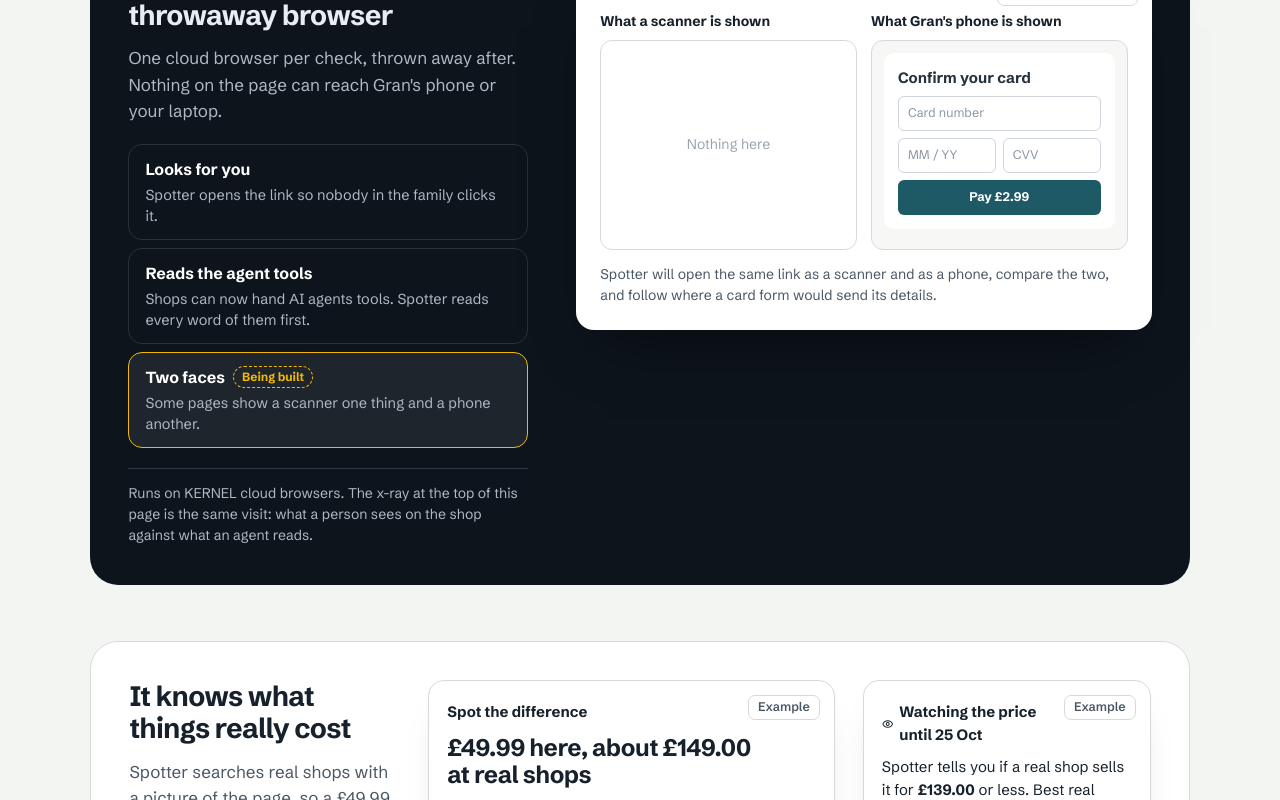
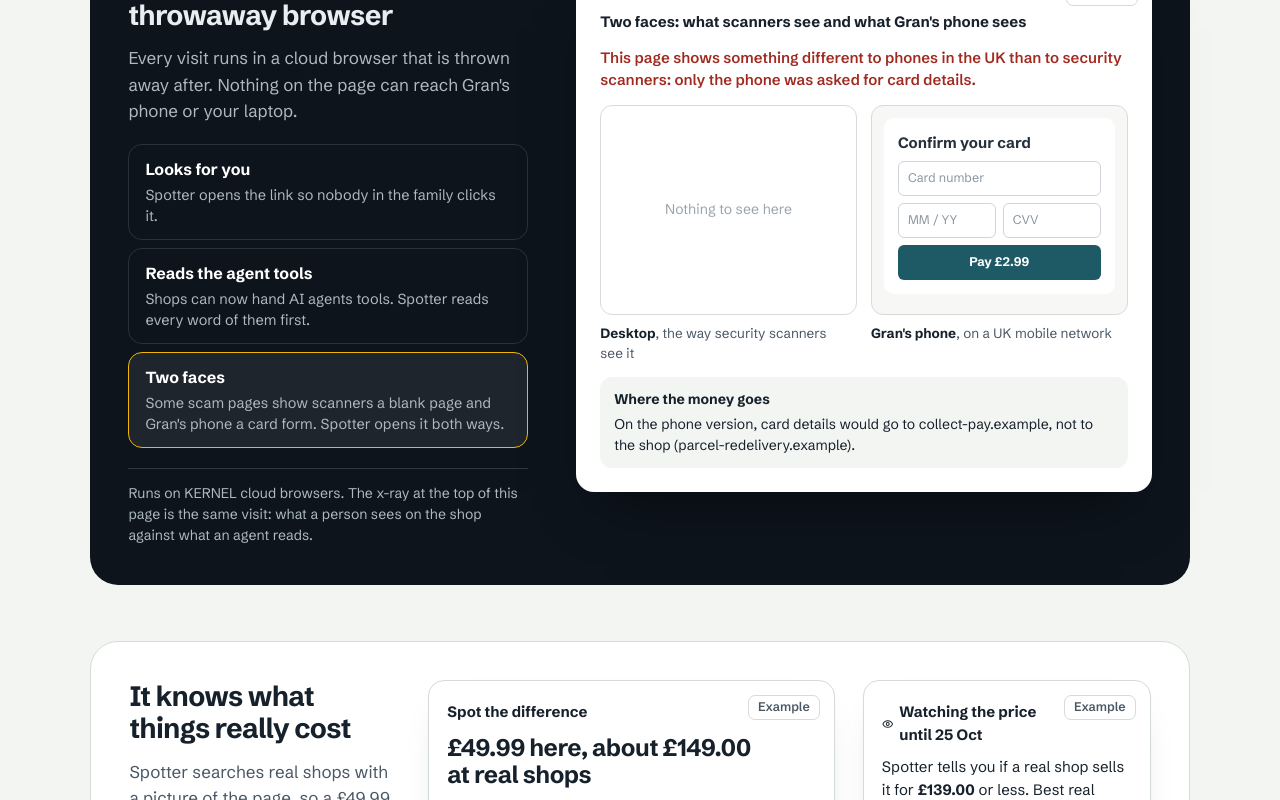
Before and after one commit to A1VARA5/spotter, a Next.js app: page / in a window 1280 px wide. Both pictures are taken after a click on the tab 328 px from the left and 6654 px from the top of the page. Shown: the part 6254-7054 px from the top of the page. Built offline with nearby package versions, Linux system fonts and the light colour scheme; no server answers.

Commit message:
feat(landing): two faces and where the money goes are live now (merged from main), shown with the product's own words and tested; 320 px reflow and contrast fixes

```diff
--- a/src/app/landing/Checks.tsx
+++ b/src/app/landing/Checks.tsx
@@ -1,18 +1,18 @@
 "use client";
 // "What Spotter checks that you can't": the two outside checks, each shown as the real piece of Spotter it produces,
 // drawn in Spotter's own style with example data. The cloud browser (KERNEL) panel switches between three views;
-// the market (Channel3) panel shows spot the difference and price watch side by side. "Two faces" is still being
-// built and says so. Wording mirrors src/ui/Peek.tsx, src/ui/CaseFile.tsx, src/ui/PriceWatch.tsx and
-// src/market/lookalike.ts.
+// the market (Channel3) panel shows spot the difference and price watch side by side. Wording mirrors
+// src/ui/Peek.tsx, src/ui/CaseFile.tsx (tools, two faces, where the money goes), src/ui/PriceWatch.tsx,
+// src/agents/twofaces.ts, src/agents/trail.ts and src/market/lookalike.ts.
 import { useRef, useState } from "react";
 import { ChevronDown, ChevronUp, Eye } from "lucide-react";
-import { AGENT } from "./copy";
+import { AGENT, FACES } from "./copy";
 
-const VIEWS = [
+const VIEWS: ReadonlyArray<{ key: "peek" | "tools" | "faces"; tab: string; head: string }> = [
   { key: "peek", tab: "Looks for you", head: "Spotter opens the link so nobody in the family clicks it." },
   { key: "tools", tab: "Reads the agent tools", head: "Shops can now hand AI agents tools. Spotter reads every word of them first." },
-  { key: "faces", tab: "Two faces", head: "Some pages show a scanner one thing and a phone another.", soon: true },
-] as const;
+  { key: "faces", tab: "Two faces", head: "Some scam pages show scanners a blank page and Gran's phone a card form. Spotter opens it both ways." },
+];
 
 type Key = (typeof VIEWS)[number]["key"];
 
@@ -89,21 +89,28 @@ function ToolsView() {
 function FacesView() {
   return (
     <div className="ck-faces">
+      <p className="ck-faces-h">Two faces: what scanners see and what Gran&apos;s phone sees</p>
+      <p className="ck-faces-verdict">{FACES.verdict}</p>
       <div className="ck-face">
-        <p className="ck-face-cap">What a scanner is shown</p>
         <div className="ck-face-screen ck-face-blank">
-          <span>Nothing here</span>
+          <span>Nothing to see here</span>
         </div>
+        <p className="ck-face-cap">
+          <b>Desktop</b>, the way security scanners see it
+        </p>
       </div>
       <div className="ck-face">
-        <p className="ck-face-cap">What Gran&apos;s phone is shown</p>
         <div className="ck-face-screen">
           <CardForm title="Confirm your card" />
         </div>
+        <p className="ck-face-cap">
+          <b>Gran&apos;s phone</b>, on a UK mobile network
+        </p>
       </div>
-      <p className="ck-face-note">
-        Spotter will open the same link as a scanner and as a phone, compare the two, and follow where a card form would send its details.
-      </p>
+      <div className="ck-trail">
+        <p className="ck-faces-h">Where the money goes</p>
+        <p>{FACES.trail}</p>
+      </div>
     </div>
   );
 }
@@ -142,7 +149,6 @@ export function Checks({ cta }: { cta?: React.ReactNode }) {
   const [k, setK] = useState<Key>("tools");
   const tabs = useRef<Array<HTMLButtonElement | null>>([]);
   const at = VIEWS.findIndex((v) => v.key === k);
-  const view = VIEWS[at]!;
 
   const onKey = (e: React.KeyboardEvent) => {
     const keys = ["ArrowRight", "ArrowLeft", "ArrowDown", "ArrowUp", "Home", "End"];
@@ -164,7 +170,7 @@ export function Checks({ cta }: { cta?: React.ReactNode }) {
         <div className="ck-panel ck-kernel">
           <div className="ck-copy">
             <h3 className="ck-h3">It opens the page in a throwaway browser</h3>
-            <p className="ck-p">One cloud browser per check, thrown away after. Nothing on the page can reach Gran&apos;s phone or your laptop.</p>
+            <p className="ck-p">Every visit runs in a cloud browser that is thrown away after. Nothing on the page can reach Gran&apos;s phone or your laptop.</p>
             <div className="ck-tabs" role="tablist" aria-label="What the throwaway browser checks" aria-orientation="vertical" onKeyDown={onKey}>
               {VIEWS.map((v, n) => (
                 <button
@@ -183,7 +189,6 @@ export function Checks({ cta }: { cta?: React.ReactNode }) {
                 >
                   <span className="ck-tab-name">
                     {v.tab}
-                    {"soon" in v && <span className="ck-soon">Being built</span>}
                   </span>
                   <span className="ck-tab-head">{v.head}</span>
                 </button>
@@ -195,7 +200,7 @@ export function Checks({ cta }: { cta?: React.ReactNode }) {
             </p>
           </div>
           <div id="ck-view" className="ck-view" role="tabpanel" aria-labelledby={`ck-tab-${k}`} data-view={k} key={k}>
-            <span className="ck-example">Example{"soon" in view ? ", being built" : ""}</span>
+            <span className="ck-example">Example</span>
             {k === "peek" && <PeekView />}
             {k === "tools" && <ToolsView />}
             {k === "faces" && <FacesView />}
--- a/src/app/landing/copy.ts
+++ b/src/app/landing/copy.ts
@@ -32,6 +32,12 @@ export const AGENT = {
   status: "waiting_for_human",
   message:
     'Held, not paid yet: Sam has to approve £89.99 to GadgetBarn. The money is reserved meanwhile. Tell the user, then check later with payment_status. Reasons: Over the £30.00 "ask me first" limit. First time paying GadgetBarn.',
+};
+
+/** Two faces and where the money goes, for a made up redelivery page that only shows phones its card form. */
+export const FACES = {
+  verdict: "This page shows something different to phones in the UK than to security scanners: only the phone was asked for card details.",
+  trail: "On the phone version, card details would go to collect-pay.example, not to the shop (parcel-redelivery.example).",
 };
 
 /** The AI's receipt in Watchtower. */
--- a/src/app/landing/moments.css
+++ b/src/app/landing/moments.css
@@ -1104,11 +1104,43 @@
   font-size: 14px;
 }
 
-.ck-face-note {
+.ck-faces-h {
   grid-column: 1 / -1;
+  font-size: 15px;
+  font-weight: 700;
+}
+
+.ck-faces-verdict {
+  grid-column: 1 / -1;
+  font-size: 15px;
+  line-height: 1.45;
+  font-weight: 550;
+  color: #a12a20;
+}
+
+.ck-face-cap {
+  font-weight: 400;
+  color: var(--ink-2);
+  font-size: 13.5px;
+}
+
+.ck-face-cap b {
+  color: var(--ink);
+}
+
+.ck-trail {
+  grid-column: 1 / -1;
+  display: grid;
+  gap: 4px;
+  padding: 12px 14px;
+  border-radius: 12px;
+  background: var(--chalk);
   font-size: 14px;
   line-height: 1.5;
-  color: var(--ink-2);
+}
+
+.ck-trail .ck-faces-h {
+  font-size: 14px;
 }
 
 /* The market panel: light, two real pieces side by side */
```
Also changed, not shown: 1 other file (tests, documents, lock files or other folders).
